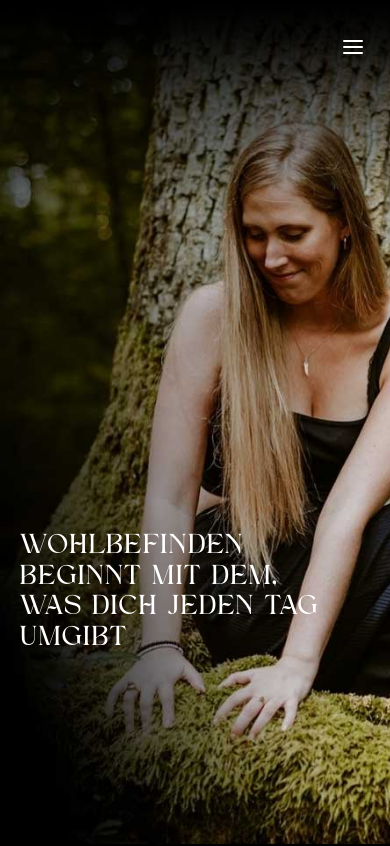
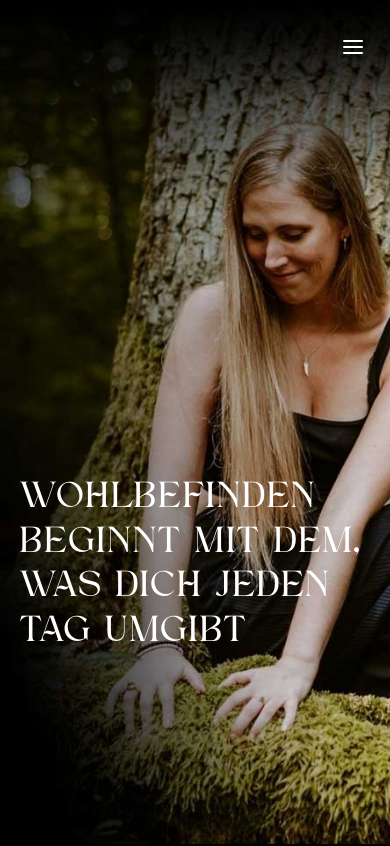
Before and after one commit to talentbenutzer/lisa-martini-landingpage, a website built with Vite: page index.html in a window 390 px wide. Shown: the top 846 px of the page. Built offline with nearby package versions, Linux system fonts and the light colour scheme; a web font is replaced by a local one.

Commit message:
Animate hero heading word by word and scale size on mobile

```diff
--- a/index.html
+++ b/index.html
@@ -31,7 +31,12 @@
   <section id="home" class="hero-section">
     <div class="container hero-container">
       <div class="hero-content">
-        <h1>WOHLBEFINDEN<br class="mobile-br">BEGINNT MIT DEM,<br class="mobile-br">WAS DICH JEDEN TAG UMGIBT</h1>
+        <h1 class="hero-title">
+          <span>WOHLBEFINDEN</span><br class="mobile-br">
+          <span>BEGINNT</span> <span>MIT</span> <span>DEM,</span><br class="mobile-br">
+          <span>WAS</span> <span>DICH</span> <span>JEDEN</span><br class="mobile-br">
+          <span>TAG</span> <span>UMGIBT</span>
+        </h1>
         <div class="desktop-only">
           <p>Jeden Tag treffen wir Entscheidungen – oft, ohne sie bewusst wahrzunehmen. Die Düfte, die wir einatmen. Die Produkte, die unsere Haut berühren. Die Räume, in denen wir leben und arbeiten. All das beeinflusst unser Wohlbefinden.<br><br>Ich begleite Menschen und Unternehmen dabei, naturreine Düfte bewusst einzusetzen und Lebensräume zu gestalten, die Wohlbefinden, Atmosphäre und Lebensqualität auf natürliche Weise fördern.</p>
           <a href="https://calendly.com/lisa-martiniby/30min?month=2026-07&date=2026-07-22" target="_blank" rel="noopener noreferrer" class="btn btn-gold">KENNENLERNEN BUCHEN &rarr;</a>
--- a/style.css
+++ b/style.css
@@ -226,6 +226,11 @@ a {
 .hero-content h1 {
   font-size: 3.5rem;
   margin-bottom: 30px;
+}
+
+@keyframes fadeInWord {
+  from { opacity: 0; transform: translateY(15px); }
+  to { opacity: 1; transform: translateY(0); }
 }
 
 .mobile-br {
@@ -577,8 +582,24 @@ a {
   }
 
   .hero-content h1 {
-    font-size: 1.75rem;
+    font-size: 9.5vw;
+    line-height: 1.2;
   }
+
+  .hero-title span {
+    opacity: 0;
+    display: inline-block;
+    animation: fadeInWord 0.5s ease forwards;
+  }
+  .hero-title span:nth-of-type(1) { animation-delay: 0.1s; }
+  .hero-title span:nth-of-type(2) { animation-delay: 0.3s; }
+  .hero-title span:nth-of-type(3) { animation-delay: 0.5s; }
+  .hero-title span:nth-of-type(4) { animation-delay: 0.7s; }
+  .hero-title span:nth-of-type(5) { animation-delay: 0.9s; }
+  .hero-title span:nth-of-type(6) { animation-delay: 1.1s; }
+  .hero-title span:nth-of-type(7) { animation-delay: 1.3s; }
+  .hero-title span:nth-of-type(8) { animation-delay: 1.5s; }
+  .hero-title span:nth-of-type(9) { animation-delay: 1.7s; }
 
   .mobile-br {
     display: block;
```
